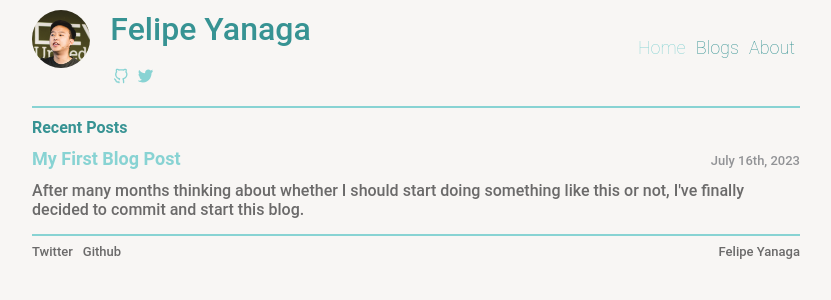
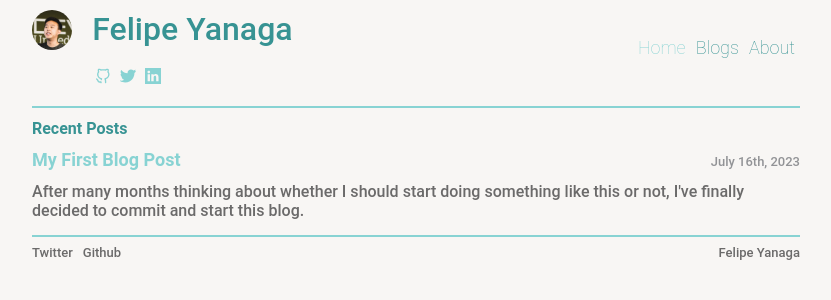
Before and after one commit to theyanaga/theyanaga.github.io, a Jekyll site: the page built from index.markdown, in a window 1280 px wide. Shown: the top 300 px of the page, without its empty margins (224-1055 px from the left). Built offline with Jekyll 4.4.1, drawn with Linux system fonts in a browser that asks for light colours.

Commit message:
added LinkedIn to the list of social media icons

```diff
--- a/_includes/navigation.html
+++ b/_includes/navigation.html
@@ -15,6 +15,9 @@
                      <a class="icon" href="https://twitter.com/theyanaga" target="_blank">
                          <img src="/assets/images/twitter-icon.svg">
                      </a>
+                     <a class="icon" href="https://www.linkedin.com/in/felipe-yanaga/" target="_blank">
+                         <img src="/assets/images/linkedin-svgrepo-com.svg">
+                     </a>
                  </div>
             </div>
         </div>
@@ -25,6 +28,9 @@
                 </a>
                 <a class="icon" href="https://twitter.com/theyanaga" target="_blank">
                     <img src="/assets/images/twitter-icon.svg">
+                </a>
+                <a class="icon" href="https://www.linkedin.com/in/felipe-yanaga/" target="_blank">
+                    <img src="/assets/images/linkedin-svgrepo-com.svg">
                 </a>
             </div>
             <div class="links">
```
Also changed, not shown: assets/images/linkedin-svgrepo-com.svg (added).
